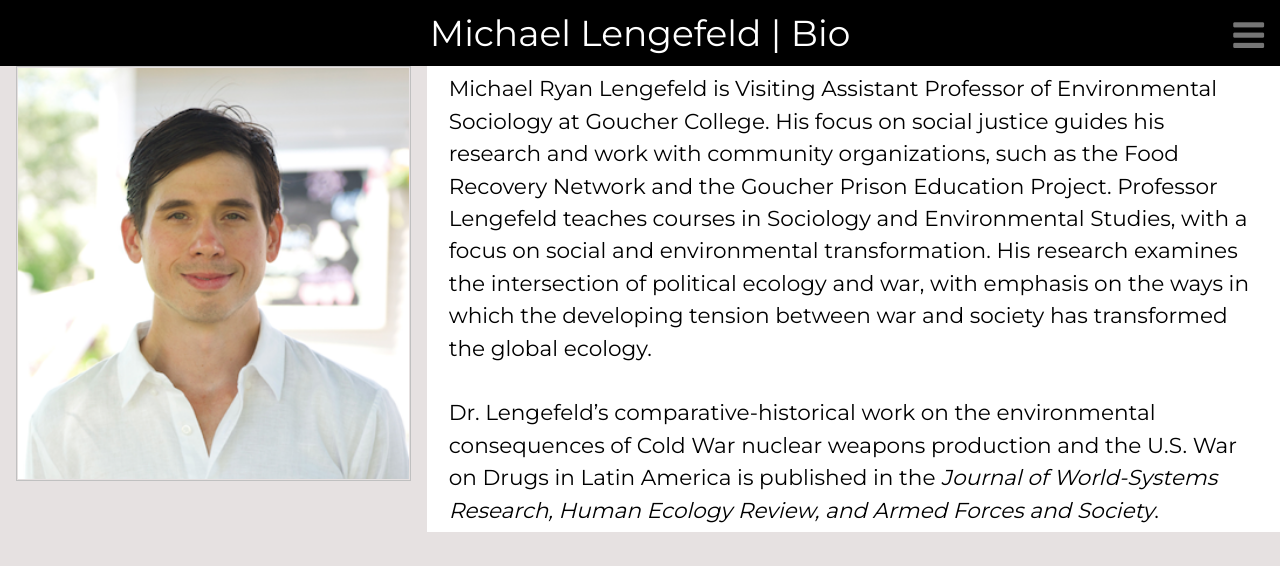
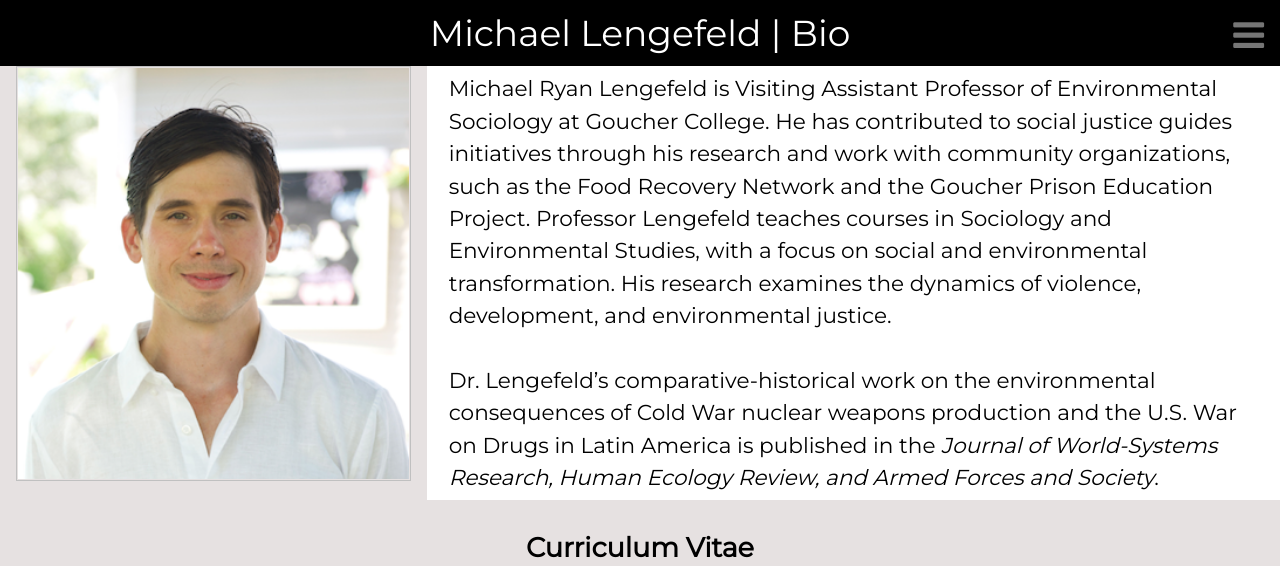
Before and after one commit to resilience1/resilience1.github.io, a Jekyll site: the page built from about/index.html, in a window 1280 px wide. Shown: the top 566 px of the page. Built offline with Jekyll 4.4.1, drawn with Linux system fonts in a browser that asks for light colours; nearby versions of some CDN libraries.

Commit message:
Update index.html

```diff
--- a/about/index.html
+++ b/about/index.html
@@ -100,13 +100,11 @@
 
 	<div class="example w3-twothird w3-container w3-white">
 		<h2>Michael Ryan Lengefeld is Visiting Assistant Professor of Environmental Sociology
-		at Goucher College. His focus on social justice guides his research and work
+		at Goucher College. He has contributed to social justice guides initiatives through his research and work
 		with community organizations, such as the Food Recovery Network and the Goucher
 		Prison Education Project. Professor Lengefeld teaches courses in Sociology and
 		Environmental Studies, with a focus on social and environmental transformation.
-		His research examines the intersection of political ecology and war, with emphasis
-		on the ways in which the developing tension between war and society has transformed
-		the global ecology. <br><br>
+		His research examines the dynamics of violence, development, and environmental justice. <br><br>
 
 		Dr. Lengefeld’s comparative-historical work on the environmental consequences of
 		Cold War nuclear weapons production and the U.S. War on Drugs in Latin America is
@@ -121,7 +119,7 @@
 	</div>
 
 	<div class="resp-container w3-center">
-	<iframe class="resp-iframe" title="Curriculum Vitae" src="/img/Lengefeld_CV_8.29.20.pdf" gesture="media"  allow="encrypted-media" width="80%" height="700 px" allowfullscreen>
+	<iframe class="resp-iframe" title="Curriculum Vitae" src="/img/Lengefeld_CV_12.9.20.pdf" gesture="media"  allow="encrypted-media" width="80%" height="700 px" allowfullscreen>
     	</iframe>
 	</div>
 </html>
```
